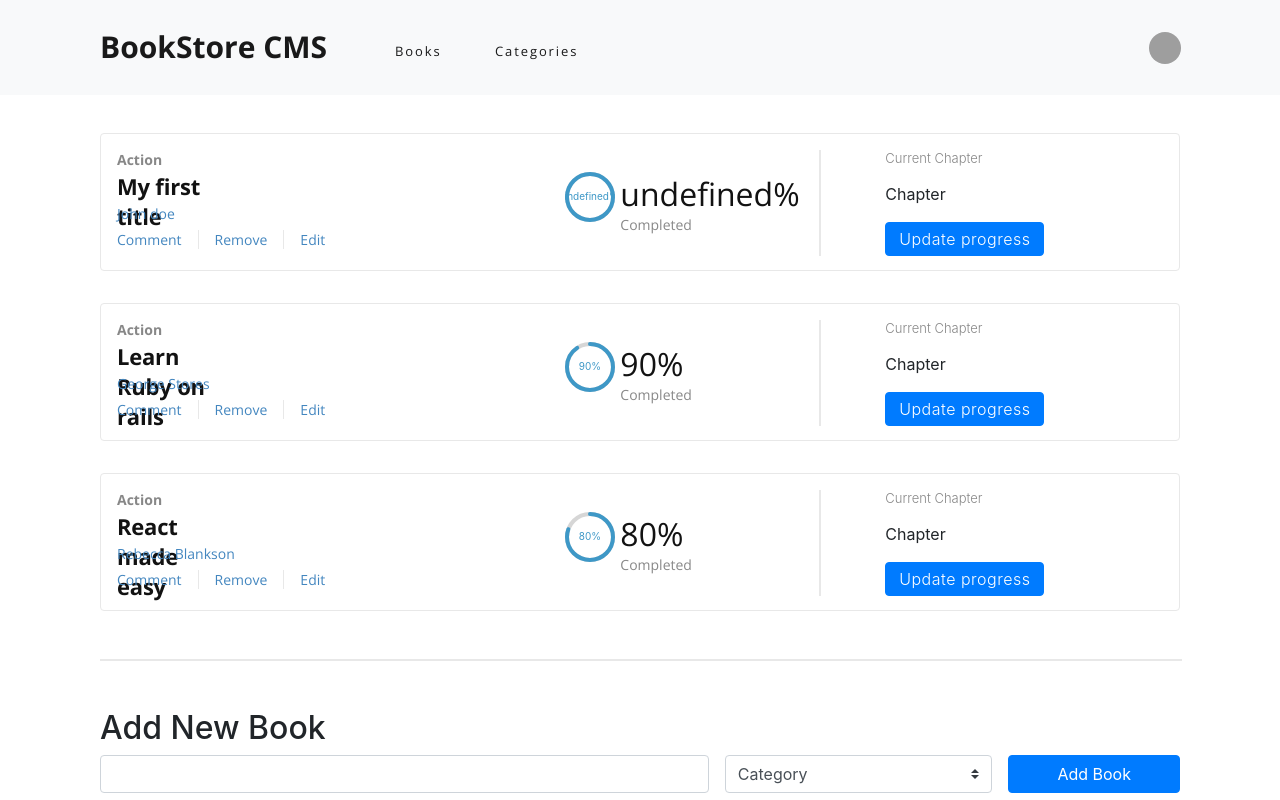
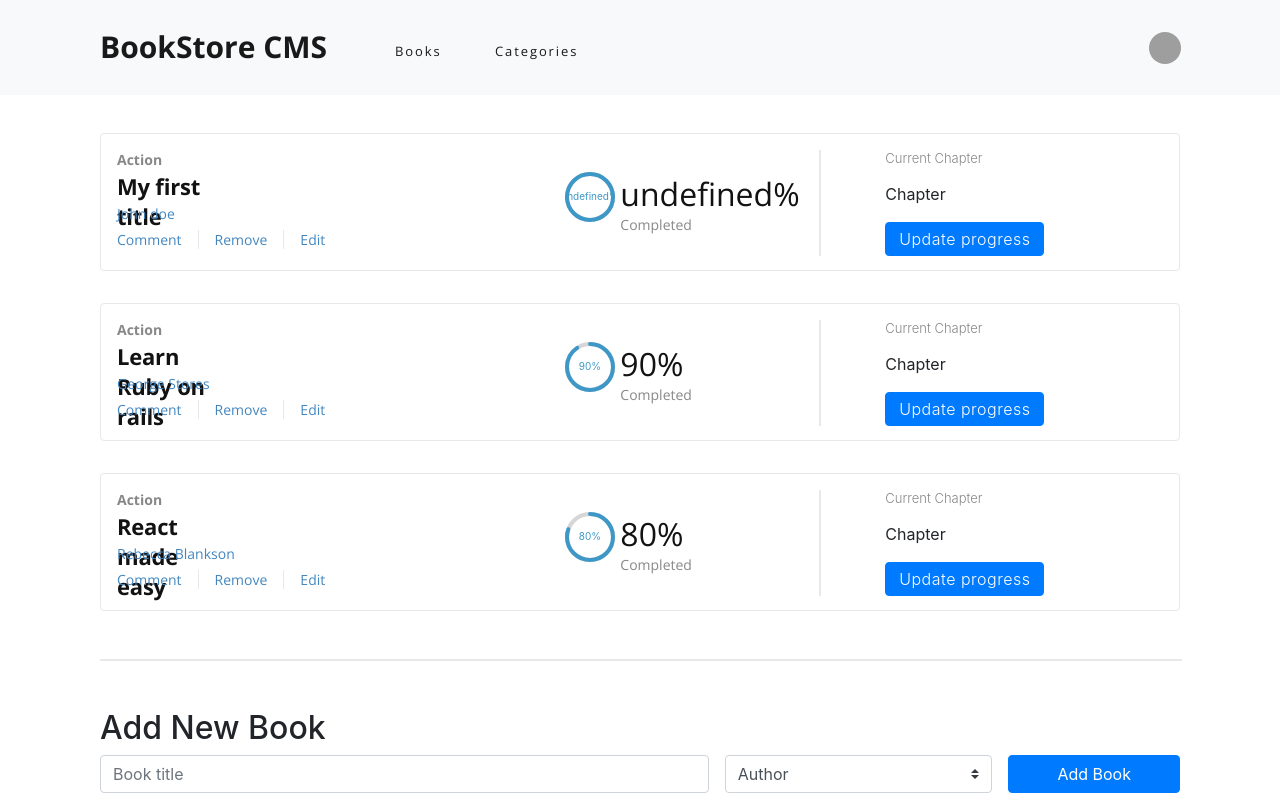
Before and after one commit to learnwithalfred/book-store-react, a React (Create React App) app: page / in a window 1280 px wide. Built offline with nearby package versions, Linux system fonts and the light colour scheme; grey boxes are pictures that could not be loaded.

Commit message:
Replace category with author

```diff
--- a/src/components/Add-book-form.jsx
+++ b/src/components/Add-book-form.jsx
@@ -10,14 +10,15 @@ function AddBookForm() {
           <input
             required
             type="text"
+            placeholder="Book title"
             className="form-control"
             aria-label="Text input with segmented dropdown button"
           />
           <select className="custom-select" id="inputGroupSelect04" required>
-            <option selected>Category</option>
-            <option value="1">One</option>
-            <option value="2">Two</option>
-            <option value="3">Three</option>
+            <option selected>Author</option>
+            <option value="1">John Doe</option>
+            <option value="2">Samuel Nip</option>
+            <option value="3">Ken Brown</option>
           </select>
           <button type="submit" className="btn btn-primary submit-btn">
             Add Book
```
